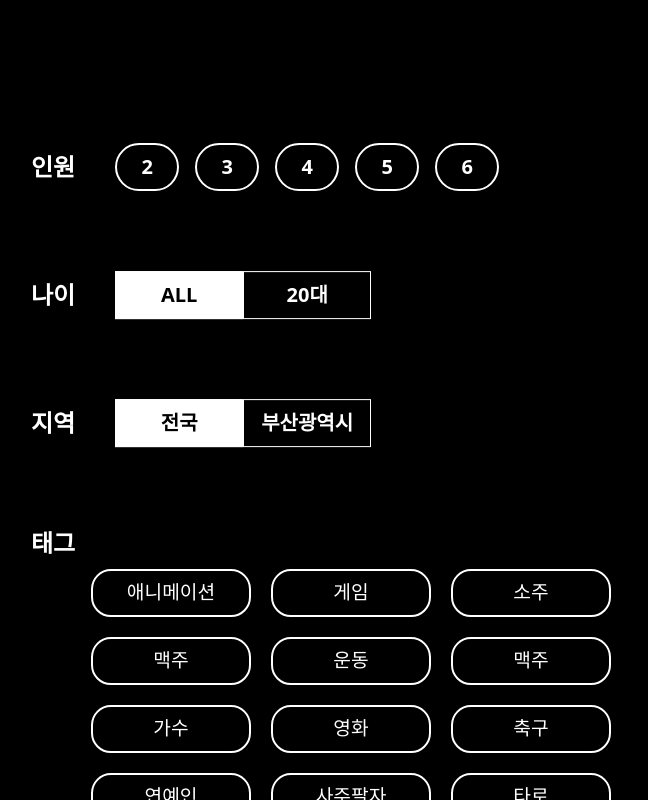
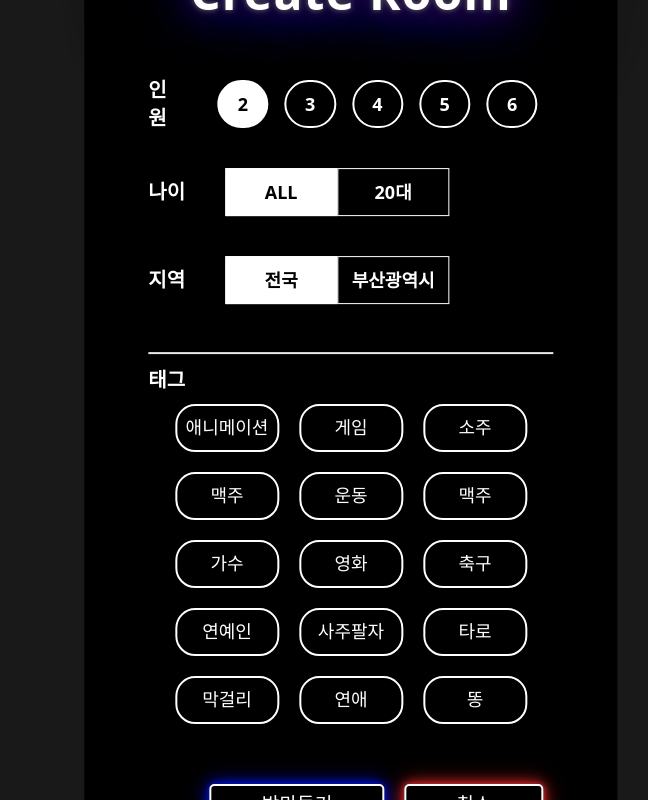
Before and after one commit to KHminor/BangGuSuckPoCha, a React (Create React App) app in the folder front-client/: page /create in a window 1280 px wide. Shown: the top 800 px of the page, without its empty margins (289-937 px from the left). Built offline with nearby package versions, Linux system fonts and the light colour scheme.

Commit message:
Design : 추가 방생성 디자인

```diff
--- a/front-client/src/components/Main/Main.tsx
+++ b/front-client/src/components/Main/Main.tsx
@@ -1,31 +1,43 @@
-// import { useState } from "react";
+import { useState } from "react";
 import { useSelector } from "react-redux";
 import Navbar from "../Common/Navbar";
 import styles from "./Main.module.css";
+import MainCreateRoom from "./MainCreateRoom";
 import Tag from "./Tag";
 
 function Main(): JSX.Element {
-  const checkMenuState:any = useSelector((state:any)=> {return state.menuClickCheck})
-  const alarmClickCheck:any = useSelector((state:any)=> {return state.alarmClickCheck})
+  // const [createRoom, setCreateRoom] = useState(false);
 
+  const checkMenuState: any = useSelector((state: any) => {
+    return state.menuClickCheck;
+  });
+  const alarmClickCheck: any = useSelector((state: any) => {
+    return state.alarmClickCheck;
+  });
 
   if (checkMenuState === true) {
-    document.getElementById('menu')?.classList.remove('hidden')
+    document.getElementById("menu")?.classList.remove("hidden");
   } else {
-    document.getElementById('menu')?.classList.add('hidden')
+    document.getElementById("menu")?.classList.add("hidden");
   }
 
   if (alarmClickCheck === true) {
-    document.getElementById('alarm')?.classList.remove('hidden')
+    document.getElementById("alarm")?.classList.remove("hidden");
   } else {
-    document.getElementById('alarm')?.classList.add('hidden')
+    document.getElementById("alarm")?.classList.add("hidden");
   }
   return (
     <div className="">
+      {/* {createRoom ? <MainCreateRoom /> : null} */}
       <Navbar />
-      <div style={{height: "84%",overflow: "auto",backgroundColor: "rgb(25, 25, 25)"}}>
-
-        <div style={{height:'5%'}}>
+      <div
+        style={{
+          height: "84%",
+          overflow: "auto",
+          backgroundColor: "rgb(25, 25, 25)",
+        }}
+      >
+        <div style={{ height: "5%" }}>
           <Tag />
         </div>
       </div>
--- a/front-client/src/components/Main/MainCreateRoom.module.css
+++ b/front-client/src/components/Main/MainCreateRoom.module.css
@@ -1,7 +1,12 @@
+.neonTitle {
+  color: #fff;
+  text-shadow: 0 0 5px rgb(94, 94, 94), 0 0 10px rgb(54, 43, 75), 0 0 20px rgb(25, 6, 63), 0 0 30px rgb(19, 2, 53), 0 0 40px rgb(62, 2, 151), 0 0 55px rgb(60, 6, 128), 0 0 75px #390397, 0 0 95px #550397, 0 0 115px #36045f , 0 0 135px #490542, 0 0 155px #11010f;
+}
+
 .tagBox {
   font-family: "maplestory";
-  font-size: 1.2rem;
-  width: 10rem;
+  font-size: 1.125rem;
+  width: 6.5rem;
   height: 3rem;
   /* padding: 0px 10px; */
   display: flex;
@@ -22,6 +27,17 @@
   0 0 35px #A63268;
 
 }
+.selectHover {
+  cursor: pointer;
+}
+
+.selectHover:hover {
+  box-shadow: 0 0 5px #A63268,
+  0 0 10px #A63268,
+  0 0 15px #A63268,
+  0 0 25px #A63268;
+}
+
 .selectBtn {
   color: #e94b94;
 
@@ -30,23 +46,14 @@
 
 .tagListbox {
 	display: flex;
-  max-width: 100%;
 	flex-direction: column;
 	align-items: center;
-	position: absolute;
-	top: 70%;
-	left: 50%;
+	/* position: absolute; */
+	/* top: 50%;
+	left: 50%; */
 	transform: translate(-50%, -50%);
-
 }
-
-.tagbox {
-
-	display: flex;
-	justify-content: center;
-	flex-wrap: wrap;
-}
-
+  /* max-width: 100%; */
 
 .createBtn {
 	font-family: "maplestory";
--- a/front-client/src/components/Main/MainCreateRoom.tsx
+++ b/front-client/src/components/Main/MainCreateRoom.tsx
@@ -28,21 +28,21 @@ const MainCreateRoom = (): React.ReactElement => {
     index: number,
     event: React.MouseEvent<HTMLDivElement, MouseEvent>
   ) => {
-    console.log(event.target);
+    // console.log(event.target);
     // selectTags.current[index].classList.toggle(`${style.selectBtn}`)
     (event.target as Element).classList.toggle(`${style.selectBtn}`);
   };
 
 
   return (
-    <div className="bg-black h-screen text-white">
-      {/* <div className="flex w-10/12 h-screen"></div> */}
-      <div className={`${style.tagListbox}`}>
+    <div className="bg-black bg-opacity-90 absolute h-screen text-white">
+      <div className={`${style.tagListbox} bg-black w-5/12 px-16 py-10 rounded-3xl relative top-1/2 left-1/2`}>
+        <div className={`${style.neonTitle} font-extrabold text-5xl tracking-wide h-28`}>Create Room</div>
         <MainCreateRoomPeople selectOption={peopleOption} />
         <MainCreateRoomSelect selectOption={ageOption} />
         <MainCreateRoomSelect selectOption={regionOption} />
-        <div className="text-left w-full text-2xl font-bold">태그</div>
-        <div className={`${style.tagbox}`}>
+        <div className="text-left w-full text-xl font-bold mt-2 pt-3 border-t-2">태그</div>
+        <div className="flex justify-center flex-wrap">
           {tagList.map((tag, index) => {
             return (
               <div
@@ -58,13 +58,13 @@ const MainCreateRoom = (): React.ReactElement => {
             );
           })}
         </div>
-        <div className="flex justify-end w-full mt-5">
+        <div className="flex justify-end w-full mt-10">
           <input
-            className={`${style.createBtn}`}
+            className={`${style.createBtn} cursor-pointer`}
             type="submit"
             value="방만들기"
           />
-          <input className={`${style.cancelBtn}`} type="submit" value="취소" />
+          <input className={`${style.cancelBtn} cursor-pointer`} type="submit" value="취소" />
         </div>
       </div>
     </div>
--- a/front-client/src/components/Main/MainCreateRoomPeople.tsx
+++ b/front-client/src/components/Main/MainCreateRoomPeople.tsx
@@ -1,26 +1,33 @@
-import { useState, useRef } from "react";
+import { useState, useRef, useEffect } from "react";
+import style from "./MainCreateRoom.module.css";
 
 const MainCreateRoomPeople = ({ selectOption }: { selectOption: string[] }) => {
   const [selectTitle, ...selectPeople] = selectOption;
   const selectHumans = useRef<any>([]);
-  // console.log('12',selectHumans.current);
-  const [people, setPeople] = useState([selectHumans.current[0]]);
+  const [people, setPeople] = useState<any>(null);
 
-  // const selectRegionAll = useRef<any>(null);
-  // const selectRegionCity = useRef<any>(null);
+
+  useEffect(() => {
+    // 처음에 제일 첫번째 값 선택세팅
+    selectHumans.current[0].classList.toggle("text-black");
+    selectHumans.current[0].classList.toggle("bg-white");
+    setPeople(selectHumans.current[0]);
+  }, [])
+
 
   const onSelect = (event: React.MouseEvent<HTMLDivElement, MouseEvent>) => {
-    // selectRegionAll.current.classList.toggle("text-black");
-    // selectRegionAll.current.classList.toggle("bg-white");
-    // selectRegionCity.current.classList.toggle("text-black");
-    // selectRegionCity.current.classList.toggle("bg-white");
-
-    (event.target as Element).classList.toggle("text-black");
-    (event.target as Element).classList.toggle("bg-white");
+    // 선택한값이 다르면 기존꺼 끄고 새로운거 선택
+    if (event.target !== people) {
+      people?.classList.toggle("text-black");
+      people?.classList.toggle("bg-white");
+      (event.target as Element).classList.toggle("text-black");
+      (event.target as Element).classList.toggle("bg-white");
+      setPeople(event.target);
+    }
   };
   return (
-    <div className="flex w-full h-12 mb-20 font-bold items-center">
-      <div className="text-left text-2xl mr-10">{selectTitle}</div>
+    <div className="flex w-full h-12 mb-10 font-bold items-center">
+      <div className="text-left text-xl mr-10">{selectTitle}</div>
       {selectPeople.map((people, index) => (
         <div
           onClick={onSelect}
@@ -28,7 +35,7 @@ const MainCreateRoomPeople = ({ selectOption }: { selectOption: string[] }) => {
           ref={(tag) => {
             selectHumans.current[index] = tag;
           }}
-          className="mr-4 border-2 rounded-full border-white w-16 h-full text-xl flex justify-center items-center cursor-pointer"
+          className={`${style.selectHover} mr-4 border-2 rounded-full border-white w-16 h-full text-lg flex justify-center items-center cursor-pointer`}
         >
           {people}
         </div>
--- a/front-client/src/components/Main/MainCreateRoomSelect.tsx
+++ b/front-client/src/components/Main/MainCreateRoomSelect.tsx
@@ -1,4 +1,5 @@
 import { useRef } from "react";
+import style from "./MainCreateRoom.module.css";
 
 const MainCreateRoomSelect = ({selectOption} : {selectOption : string[]}) => {
   const [selectTitle, selectAge, selectRegion] = selectOption;
@@ -18,19 +19,19 @@ const MainCreateRoomSelect = ({selectOption} : {selectOption : string[]}) => {
     // (event.target as Element).classList.toggle("bg-white");
   };
   return (
-    <div className="flex w-full h-12 mb-20 font-bold items-center">
-      <div className="text-left text-2xl mr-10">{selectTitle}</div>
+    <div className="flex w-full h-12 mb-10 font-bold items-center">
+      <div className="text-left text-xl mr-10">{selectTitle}</div>
       <div
         onClick={onSelectRegion}
         ref={selectRegionAll}
-        className="border border-white bg-white w-32 h-full text-black text-xl flex justify-center items-center cursor-pointer"
+        className={`${style.selectHover} border border-white bg-white w-28 h-full text-black text-lg flex justify-center items-center cursor-pointer`}
       >
-        <div>{selectAge}</div>
+        <span>{selectAge}</span>
       </div>
       <div
         onClick={onSelectRegion}
         ref={selectRegionCity}
-        className="border border-white w-32 h-full text-xl flex justify-center items-center cursor-pointer"
+        className={`${style.selectHover} border border-white w-28 h-full text-lg flex justify-center items-center cursor-pointer`}
       >
         <span>{selectRegion}</span>
       </div>
--- a/front-client/src/index.tsx
+++ b/front-client/src/index.tsx
@@ -22,13 +22,11 @@ const root = ReactDOM.createRoot(
 );
 root.render(
   <QueryClientProvider client={queryClient}>
-    <React.StrictMode>
       <Provider store={store}>
         <BrowserRouter>
           <App />
         </BrowserRouter>
       </Provider>
-    </React.StrictMode>
   </QueryClientProvider>
 );
 
```
